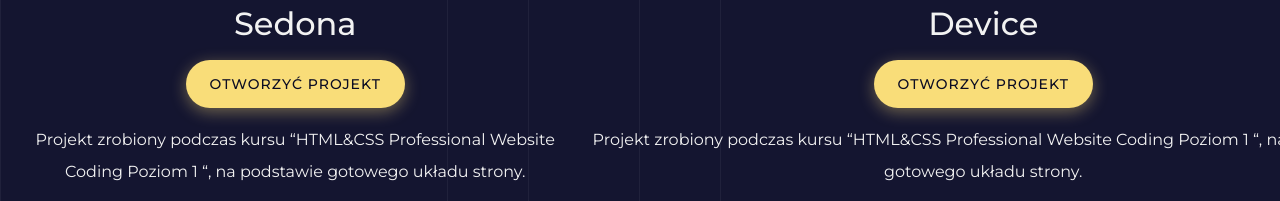
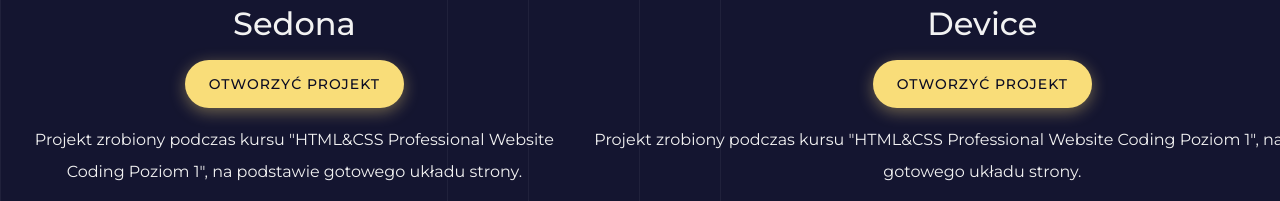
Before and after one commit to NelliNosova/old_portfolio, a plain HTML site: page index-pl.html in a window 1280 px wide. Shown: the part 2840-3041 px from the top of the page. Drawn offline with Linux system fonts and the light colour scheme.

Commit message:
поправила кавычки в польском файле

```diff
--- a/index-pl.html
+++ b/index-pl.html
@@ -106,8 +106,7 @@
             Otworzyć projekt
           </a>
           <p>
-            Projekt zrobiony podczas kursu “HTML&CSS Professional Website Coding Poziom 1
-            “, na podstawie gotowego układu strony.
+            Projekt zrobiony podczas kursu "HTML&CSS Professional Website Coding Poziom 1", na podstawie gotowego układu strony.
           </p>
           <p class="italic">
             Pomoc mentora - przegląd kodu.
@@ -122,8 +121,7 @@
             Otworzyć projekt
           </a>
           <p>
-            Projekt zrobiony podczas kursu “HTML&CSS Professional Website Coding Poziom 1
-            “, na podstawie gotowego układu strony.
+            Projekt zrobiony podczas kursu "HTML&CSS Professional Website Coding Poziom 1", na podstawie gotowego układu strony.
           </p>
           <p class="italic">
             Pomoc mentora - przegląd kodu.
```
